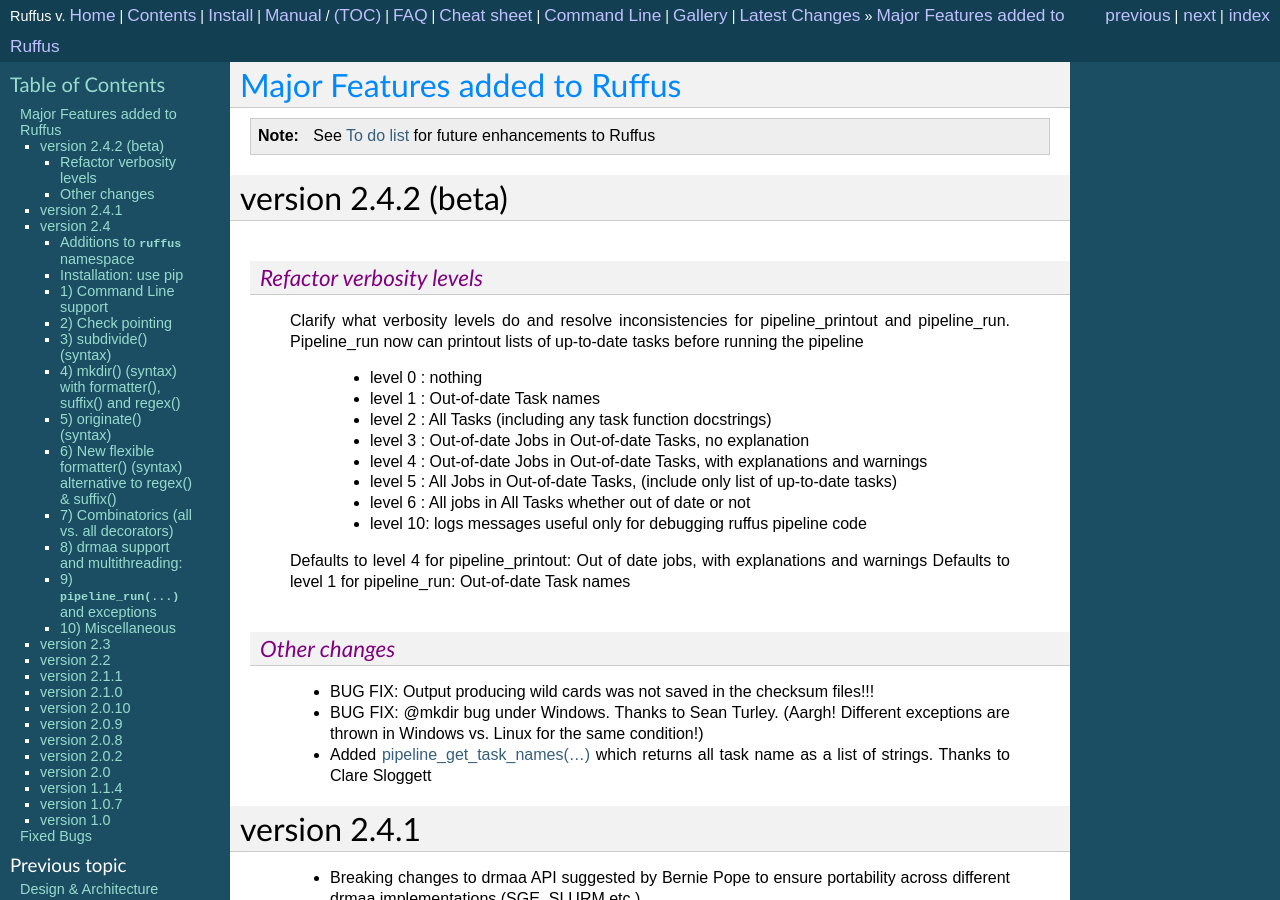
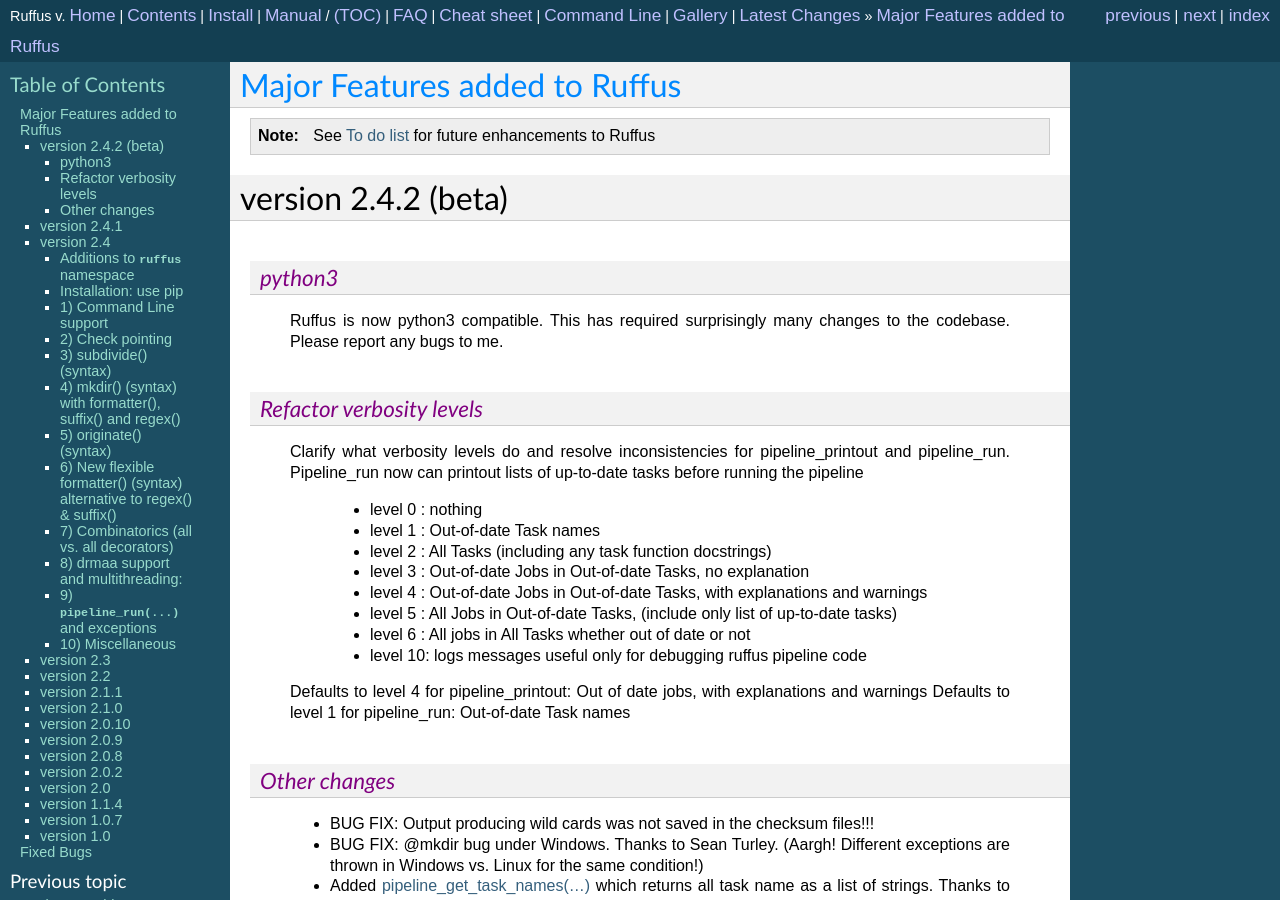
Before and after one commit to cgat-developers/ruffus, a Sphinx documentation site: the page built from doc/history.rst, in a window 1280 px wide and 900 px high. Built offline with Sphinx 7.4.7, drawn with Linux system fonts in a browser that asks for light colours; formulas are drawn with MathJax 3; the version number could not be read and is left out.

Commit message:
changes to ensure python3 compatability

```diff
--- a/doc/history.rst
+++ b/doc/history.rst
@@ -13,6 +13,11 @@
 ********************************************************************
 version 2.4.2 (beta)
 ********************************************************************
+============================================================================================================================================================
+python3
+============================================================================================================================================================
+
+    Ruffus is now python3 compatible. This has required surprisingly many changes to the codebase. Please report any bugs to me.
 
 
 ============================================================================================================================================================
```
Also changed, not shown: 1 other file.
